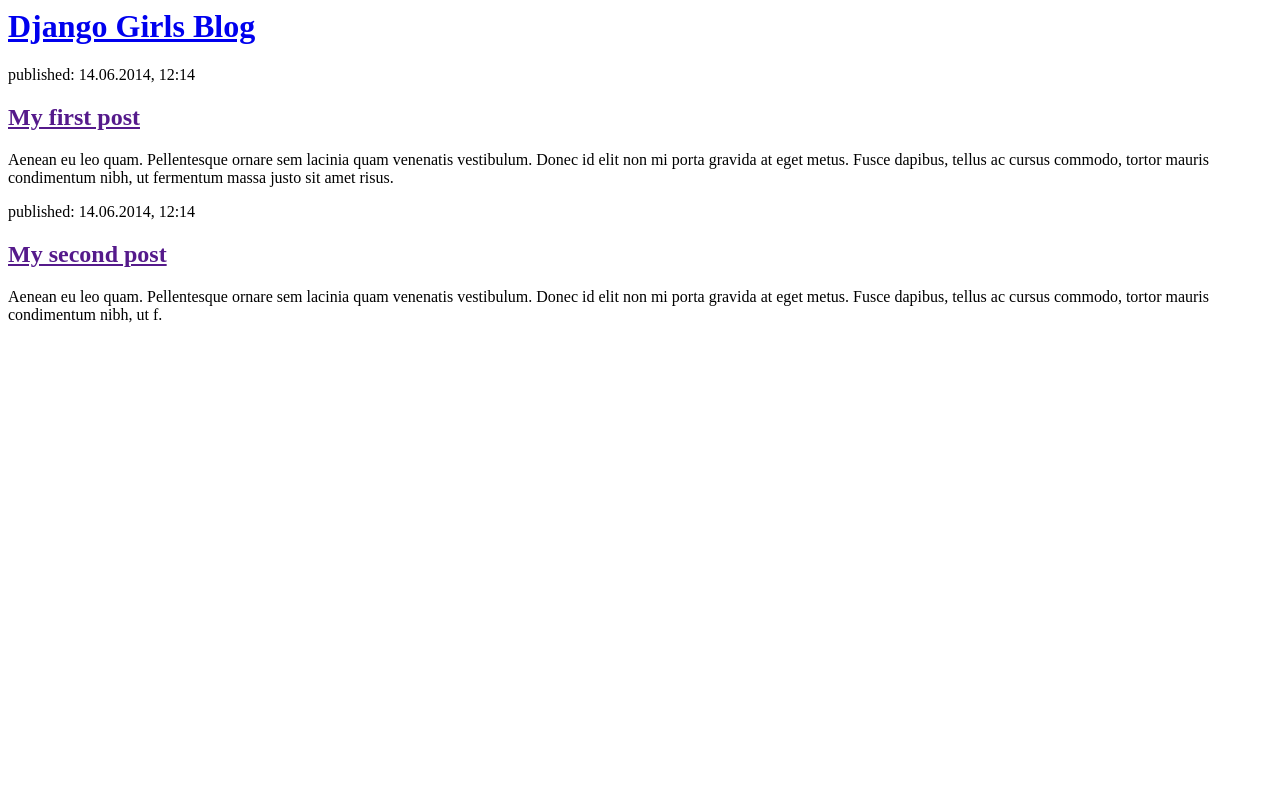
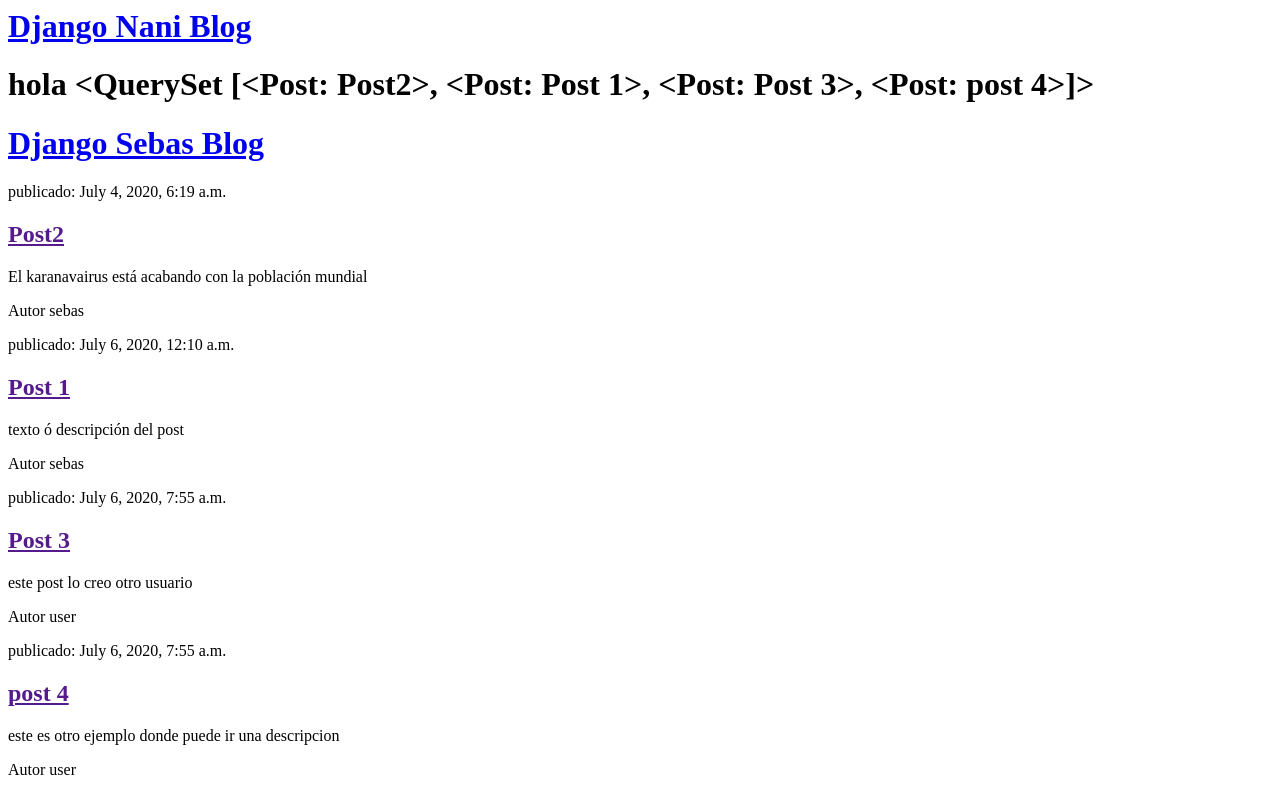
Before and after one commit to sebas288/my-first-blog, a Django app: page / in a window 1280 px wide. Run offline with Django 3.2, Linux system fonts and the light colour scheme; data comes from the database, SQL or seed files in the repository; both versions use the stored data as it was after the commit.

Commit message:
creamos la vista blog y muestra todos los elementos

```diff
--- a/blog/templates/blog/post_list.html
+++ b/blog/templates/blog/post_list.html
@@ -1,22 +1,25 @@
 <html>
     <head>
-        <title>Django Girls blog</title>
+        <title>Mi Primera App</title>
     </head>
     <body>
         <div>
-            <h1><a href="/">Django Girls Blog</a></h1>
+            <h1><a href="/">Django Nani Blog</a></h1>
         </div>
 
+    <h1> hola {{ posts }}</h1>
+
+    <div>
+        <h1><a href="/">Django Sebas Blog</a></h1>
+    </div>
+
+    {% for post in posts %}
         <div>
-            <p>published: 14.06.2014, 12:14</p>
-            <h2><a href="">My first post</a></h2>
-            <p>Aenean eu leo quam. Pellentesque ornare sem lacinia quam venenatis vestibulum. Donec id elit non mi porta gravida at eget metus. Fusce dapibus, tellus ac cursus commodo, tortor mauris condimentum nibh, ut fermentum massa justo sit amet risus.</p>
+            <p> publicado: {{ post.created_date }}</p>
+            <h2><a href="">{{ post.title }}</a></h2>
+            <p>{{ post.text|linebreaksbr }}</p>
+            <p>Autor {{post.author}}</p>
         </div>
-
-        <div>
-            <p>published: 14.06.2014, 12:14</p>
-            <h2><a href="">My second post</a></h2>
-            <p>Aenean eu leo quam. Pellentesque ornare sem lacinia quam venenatis vestibulum. Donec id elit non mi porta gravida at eget metus. Fusce dapibus, tellus ac cursus commodo, tortor mauris condimentum nibh, ut f.</p>
-        </div>
+    {% endfor %}
     </body>
 </html>
--- a/blog/urls.py
+++ b/blog/urls.py
@@ -1,5 +1,6 @@
 from django.urls import path
 from . import views
+from .models import Post
 
 urlpatterns = [
     path('', views.post_list, name='post_list'),
--- a/blog/views.py
+++ b/blog/views.py
@@ -1,6 +1,7 @@
 from django.shortcuts import render
-
-# Create your views here.
+from django.utils import timezone
+from .models import Post
 
 def post_list(request):
-    return render(request, 'blog/post_list.html', {})
+    posts = Post.objects.all()
+    return render(request, 'blog/post_list.html', {'posts': posts})
```
Also changed, not shown: db.sqlite3.
